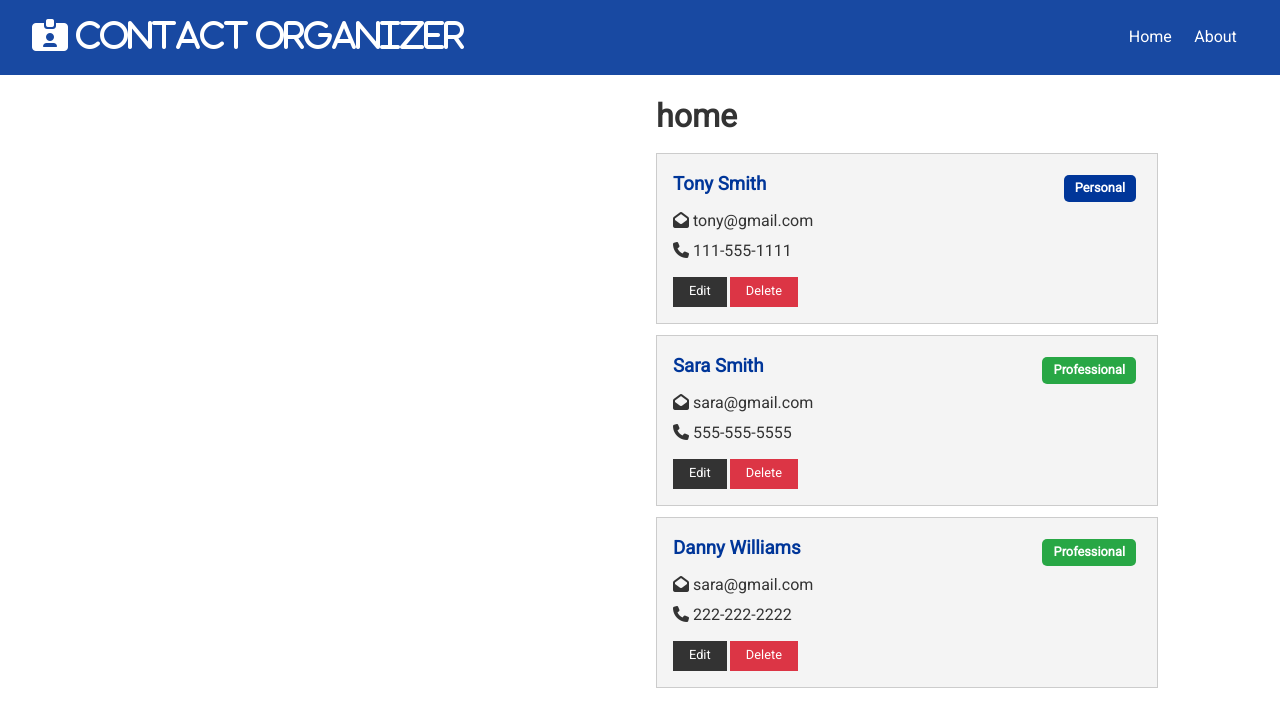
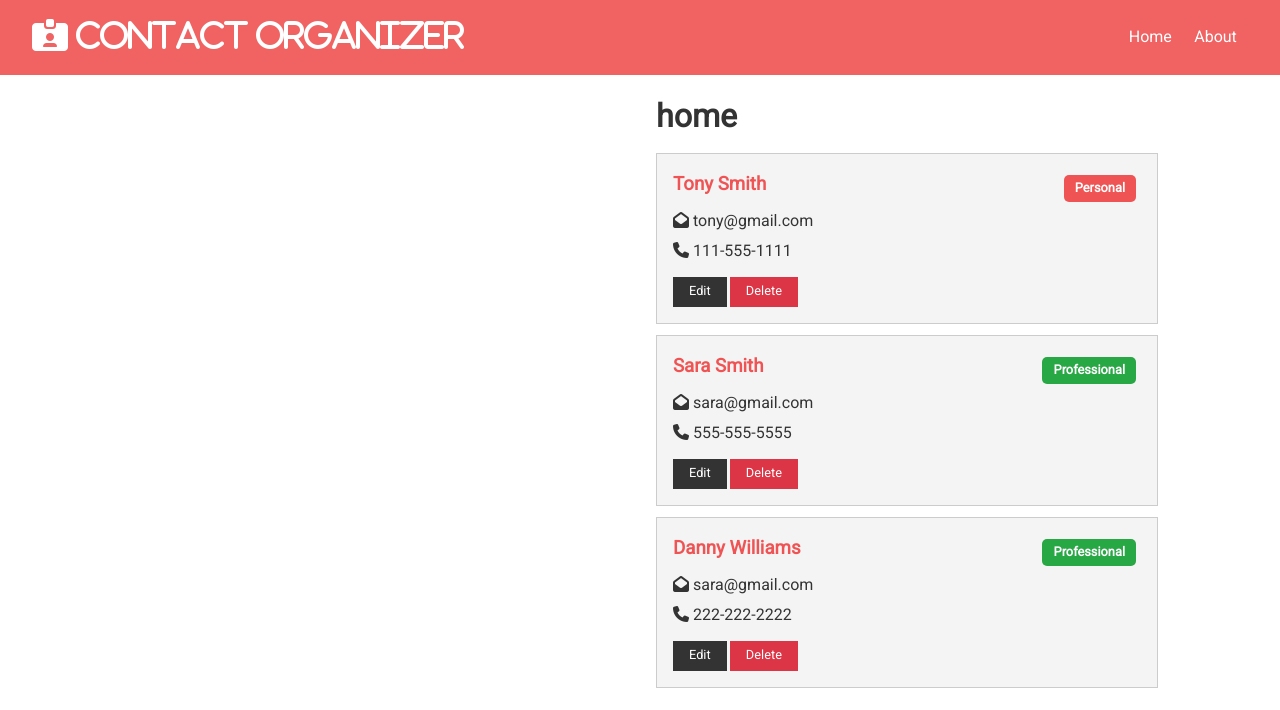
Before and after one commit to julianoperin/Contact-Organizer, a React (Create React App) app in the folder client/: page / in a window 1280 px wide. Shown: the top 710 px of the page. Built offline with nearby package versions, Linux system fonts and the light colour scheme.

Commit message:
Changed the style

```diff
--- a/client/src/App.css
+++ b/client/src/App.css
@@ -2,7 +2,7 @@
 
 /* Global Styles */
 :root {
-  --primary-color: #003699;
+  --primary-color: #f05353;
   --dark-color: #333333;
   --light-color: #f4f4f4;
   --danger-color: #dc3545;
```
Also changed, not shown: 1 other file (tests, documents, lock files or other folders).
